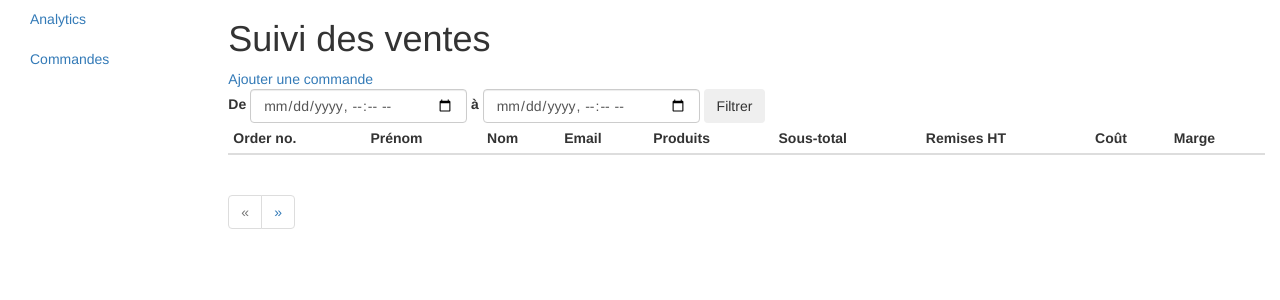
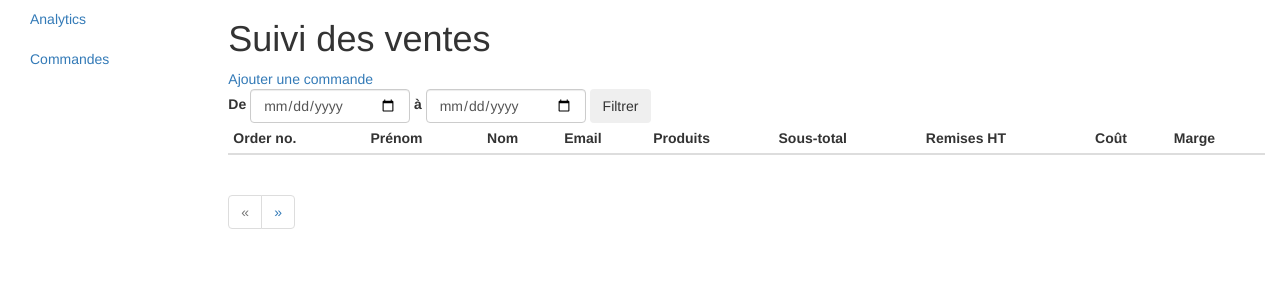
Before and after one commit to TammyAndBenjamin/tabapp, a Flask app: page /orders/ in a window 1280 px wide. Shown: the part 51-351 px from the top of the page. Run offline with Flask 2, Linux system fonts and the light colour scheme; data that the repository does not hold is empty; some libraries are stand-ins or nearby versions.

Commit message:
Improve date filter

```diff
--- a/application.py
+++ b/application.py
@@ -2,10 +2,12 @@
 # -*- coding: utf-8 -*-
 
 from __future__ import absolute_import, division, print_function, unicode_literals
+from datetime import date
 from flask import Flask, request, render_template, jsonify
 from flask.ext.httpauth import HTTPBasicAuth
 from flask_wtf.csrf import CsrfProtect
 from form_order import OrderForm, ItemLine
+from dateutil.relativedelta import relativedelta
 import math
 import json
 import requests
@@ -124,8 +126,10 @@ def analytics():
 @app.route('/orders/<int:page>')
 @auth.login_required
 def orders(page):
-    date_lbound = request.args.get('date_lbound')
-    date_ubound = request.args.get('date_ubound')
+    default_lbound = date.today() - relativedelta(months=1)
+    default_ubound = date.today()
+    date_lbound = request.args.get('date_lbound', default_lbound)
+    date_ubound = request.args.get('date_ubound', default_ubound)
     fields = [
         'name',
         'created_at',
@@ -154,4 +158,4 @@ def orders(page):
 
 
 if __name__ == "__main__":
-    app.run(host='62.210.207.214',debug=True)
+    app.run(host='62.210.207.214', port=5050, debug=True)
--- a/templates/orders.html
+++ b/templates/orders.html
@@ -6,11 +6,11 @@
     <form id="filters" class="form-inline" role="form">
         <div class="form-group">
             <label for="date_lbound">De</label>
-            <input type="datetime-local" class="form-control" name="date_lbound" />
+            <input type="date" class="form-control" name="date_lbound" style="width: 160px;" />
         </div>
         <div class="form-group">
             <label for="date_ubound">à</label>
-            <input type="datetime-local" class="form-control" name="date_ubound" />
+            <input type="date" class="form-control" name="date_ubound" style="width: 160px;" />
         </div>
         <button class="btn btn-small">Filtrer</button>
     </form>
```
